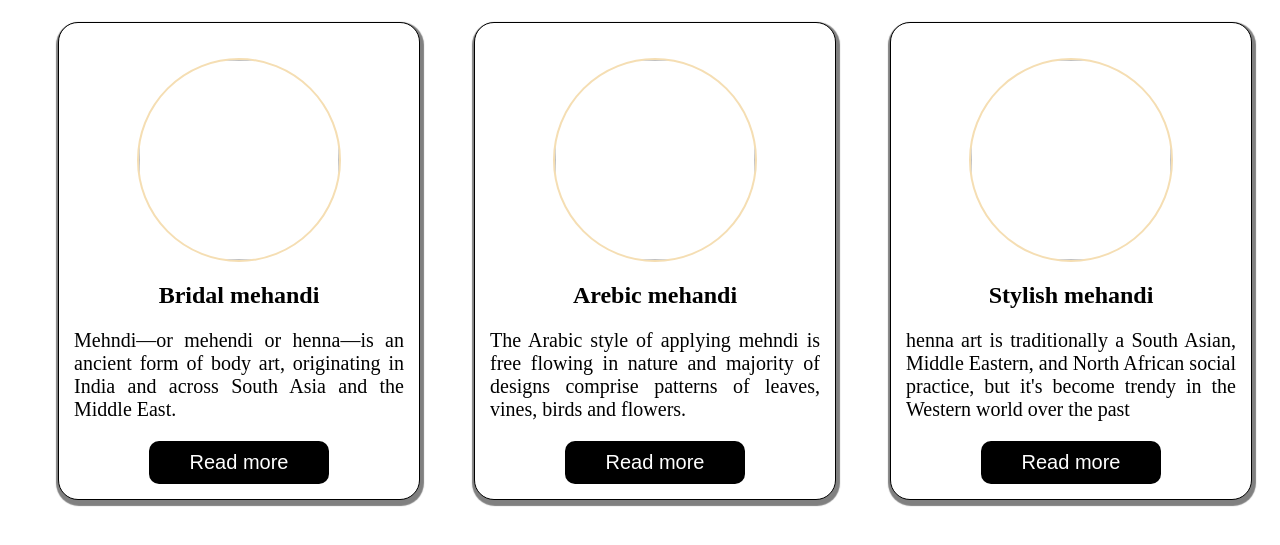
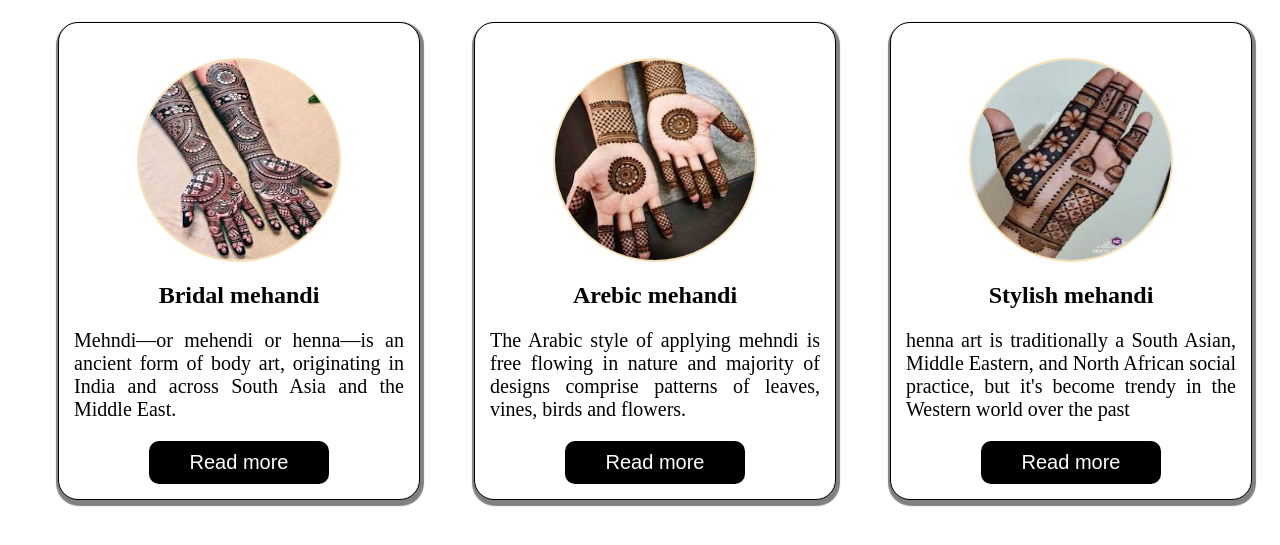
Before and after one commit to shwetapund/Mehendi-Art, a plain HTML site: page index.html in a window 1280 px wide. Shown: the part 151-696 px from the top of the page. Drawn offline with Linux system fonts and the light colour scheme.

Commit message:
addres add

```diff
--- a/index.html
+++ b/index.html
@@ -95,21 +95,21 @@
    <h2 class="heading">Top Most Popular Deasigns</h2>
 
     <div class="mehendi-card">
-        <img src="bridal .png" class="img-bridal"/>
+        <img src="./pic/bridal .png" class="img-bridal"/>
         <h2 class="text">Bridal mehandi</h2>
         <p class="info">Mehndi—or mehendi or henna—is an ancient form of body art, originating in India and across South Asia and the Middle East.</p>
        <button class="btn">Read more</button>
     </div>
 
     <div class="mehendi-card">
-        <img src="arebic.png" class="img-bridal"/>
+        <img src="./pic/arebic.png" class="img-bridal"/>
         <h2 class="text">Arebic mehandi</h2>
         <p class="info">The Arabic style of applying mehndi is free flowing in nature and majority of designs comprise patterns of leaves, vines, birds and flowers.</p>
         <button class="btn">Read more</button>
     </div>
 
     <div class="mehendi-card">
-        <img src="stylish.png" class="img-bridal"/>
+        <img src="./pic/stylish.png" class="img-bridal"/>
         <h2 class="text">Stylish mehandi</h2>
         <p class="info">henna art is traditionally a South Asian, Middle Eastern, and North African social practice, but it's become trendy
             in the Western world over the past </p>
```
